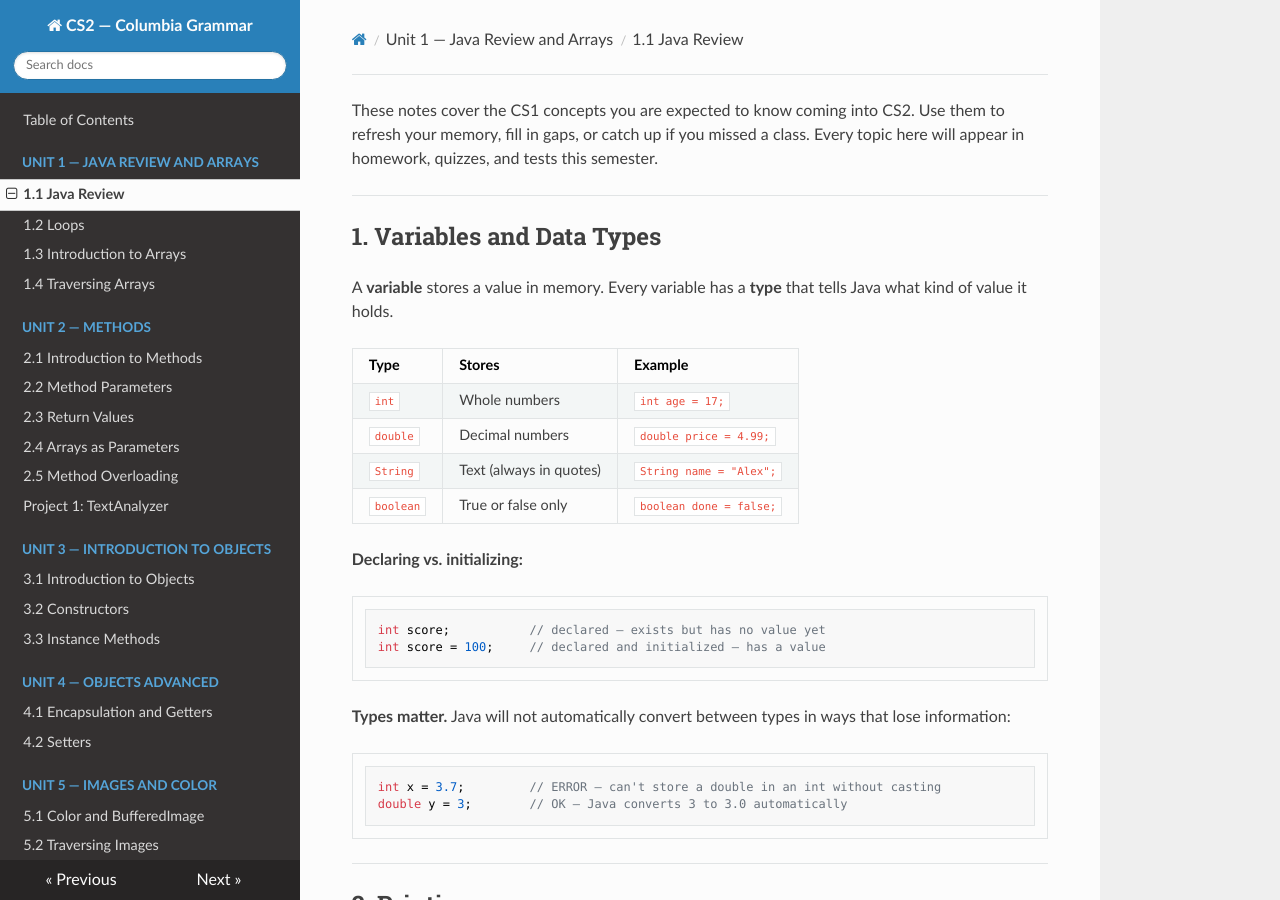
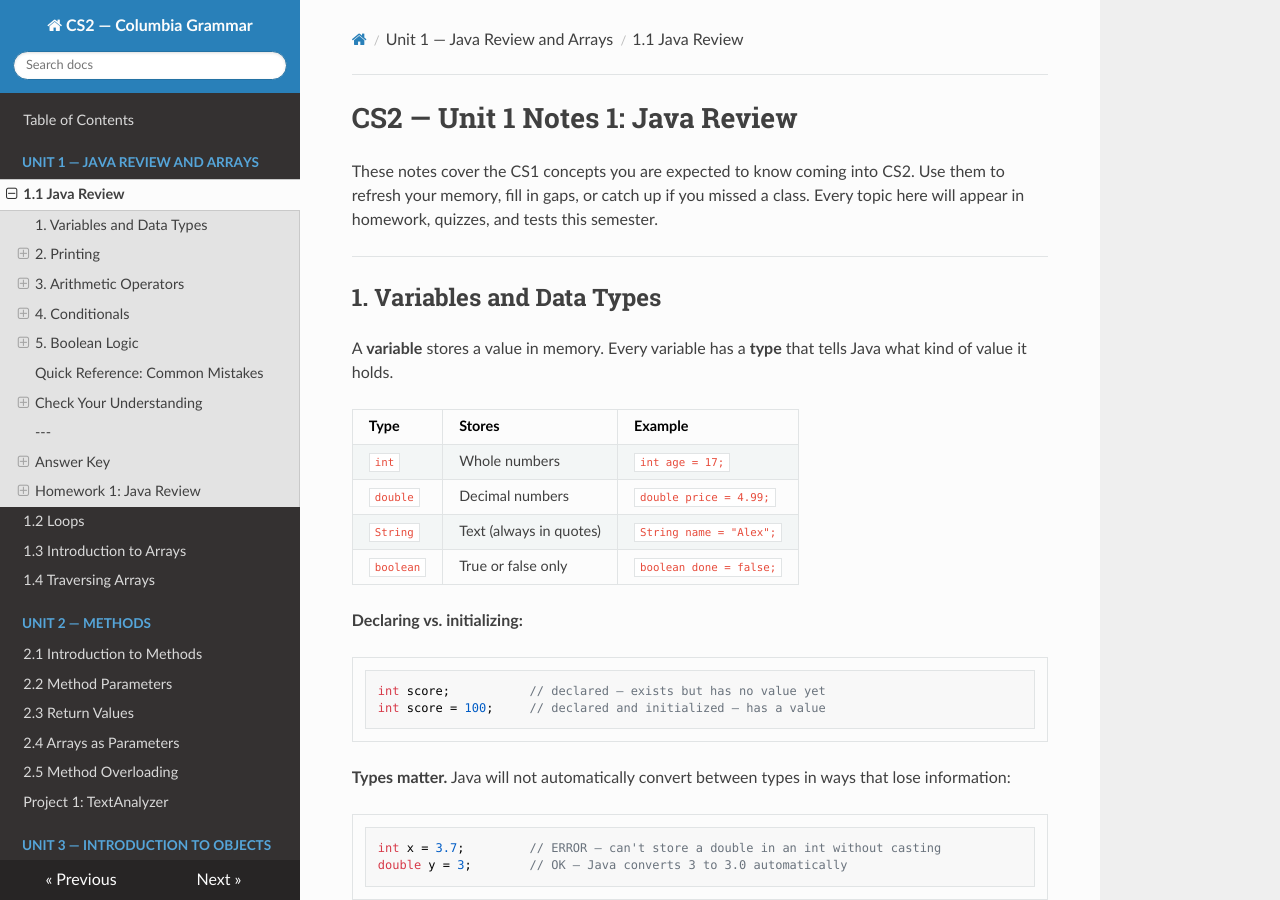
Before and after one commit to kjergens/cs2-site, an MkDocs documentation site: the page built from docs/unit1/notes_01_java_review.md, in a window 1280 px wide and 900 px high. Built offline with MkDocs 1.6.1, drawn with Linux system fonts in a browser that asks for light colours; nearby versions of some CDN libraries.

```diff
--- a/docs/unit1/notes_01_java_review.md
+++ b/docs/unit1/notes_01_java_review.md
@@ -1,3 +1,4 @@
+# CS2 — Unit 1 Notes 1: Java Review
 These notes cover the CS1 concepts you are expected to know coming into CS2. Use them to refresh your memory, fill in gaps, or catch up if you missed a class. Every topic here will appear in homework, quizzes, and tests this semester.
 
 ---
```
